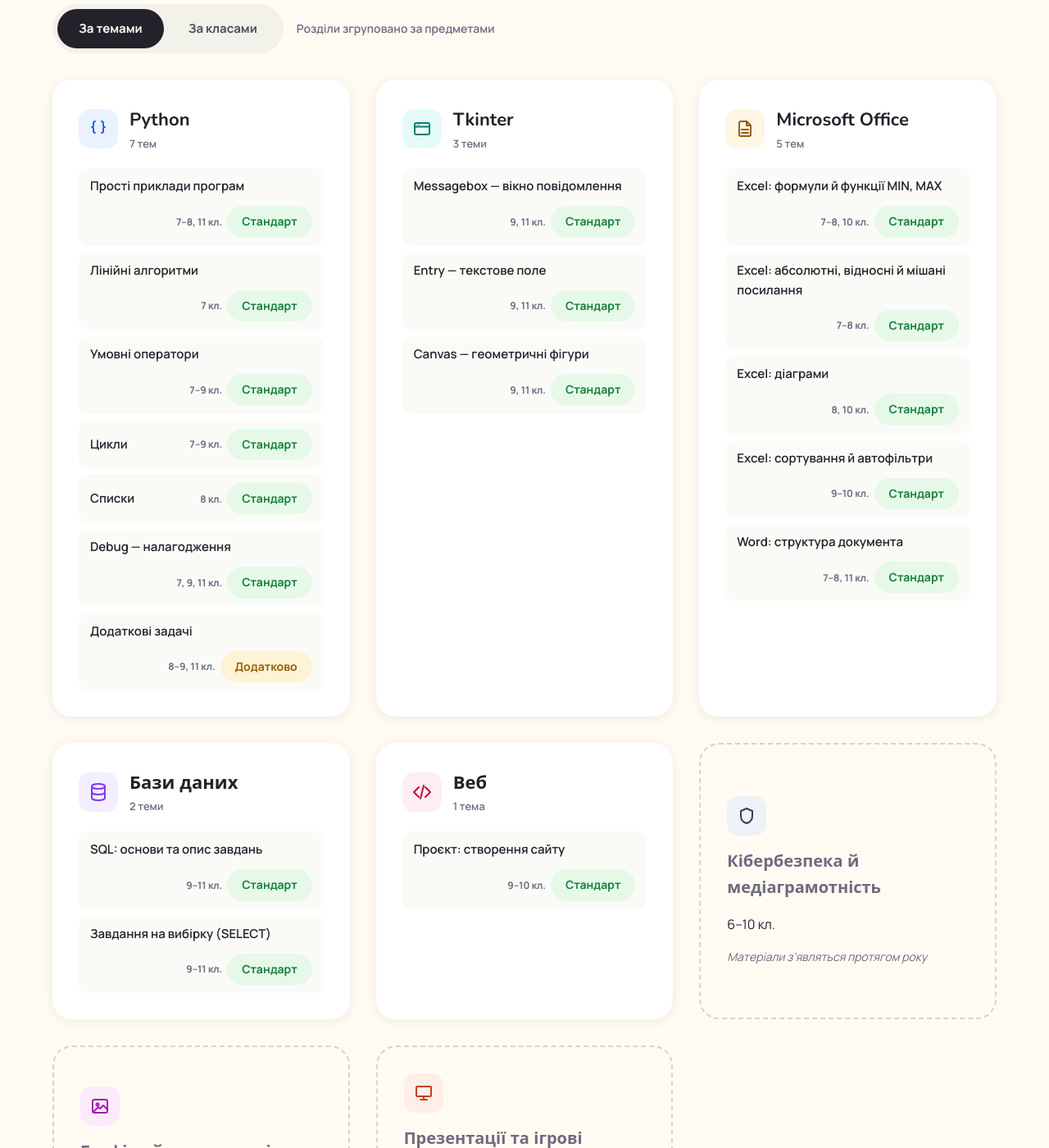
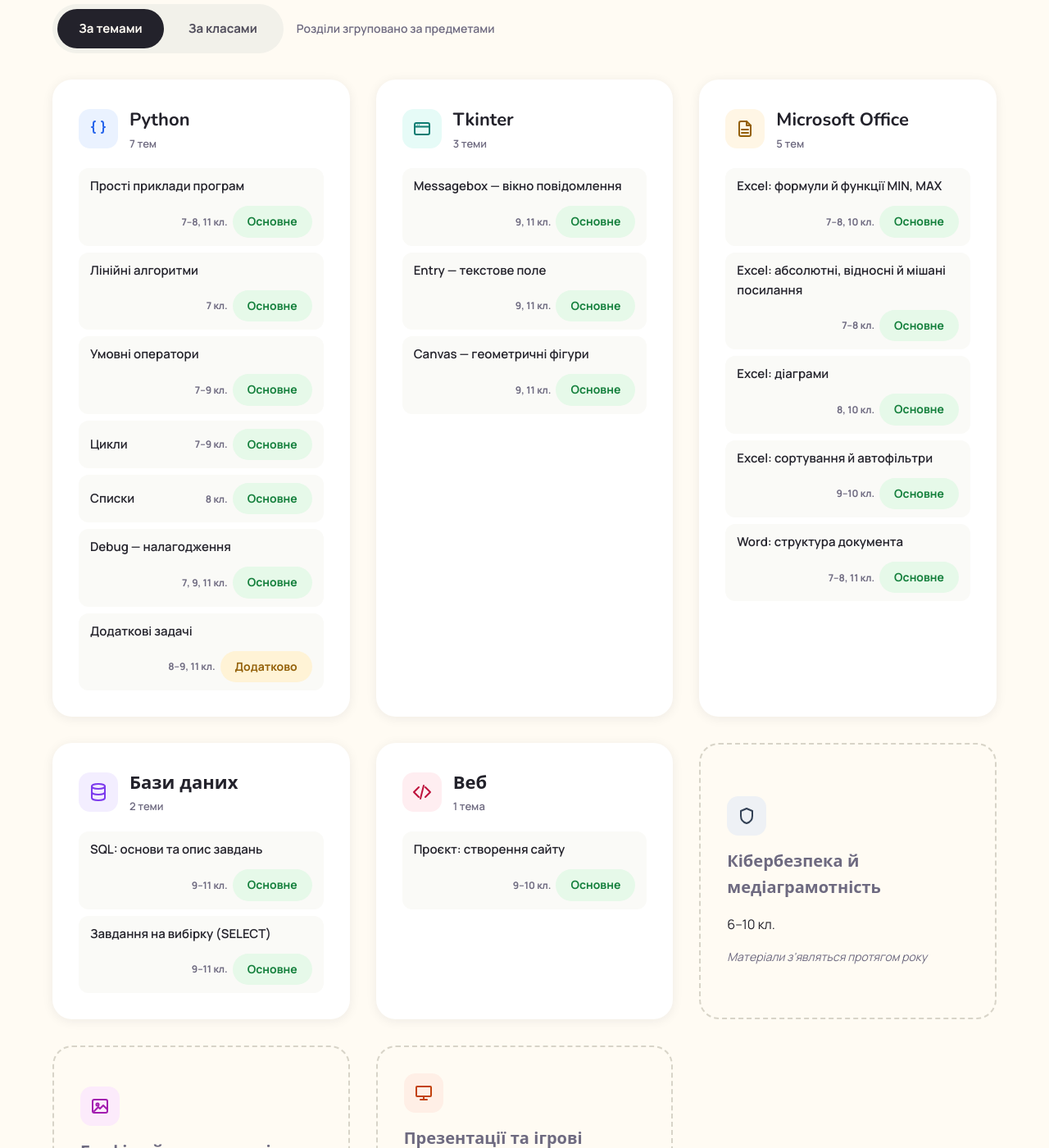
Before and after one commit to dpovod/python-tkinter-examples, a Jekyll site: the page built from docs/index.html, in a window 1280 px wide and 1400 px high, scrolled down 469 px. Shown: the whole window at 82% size. Built offline with Jekyll 4.4.1, drawn with Linux system fonts in a browser that asks for light colours.

Commit message:
Rename level badge "Стандарт" to "Основне"
Same three spots as the earlier База -> Стандарт rename (lesson page
header, home page, class pages). "Додатково" stays as-is.

```diff
--- a/docs/_includes/lesson-level-badges.html
+++ b/docs/_includes/lesson-level-badges.html
@@ -1,6 +1,6 @@
 {%- comment -%}
   Бейджі рівня уроку, згруповані за діапазонами класів:
-  «7–8 кл. Стандарт», «9 кл. Додатково» (правило 3.4 плану редизайну).
+  «7–8 кл. Основне», «9 кл. Додатково» (правило 3.4 плану редизайну).
   Вимагає include.lesson (об'єкт з _data/lessons.yml: grades, extra).
 {%- endcomment -%}
 {%- assign lesson = include.lesson -%}
@@ -71,7 +71,7 @@
 {%- endif -%}
 
 {%- if base_result != "" %}
-<span class="badge badge--level-base">{{ base_result }} кл. Стандарт</span>
+<span class="badge badge--level-base">{{ base_result }} кл. Основне</span>
 {%- endif -%}
 {%- if extra_result != "" %}
 <span class="badge badge--level-extra">{{ extra_result }} кл. Додатково</span>
--- a/docs/_layouts/class.html
+++ b/docs/_layouts/class.html
@@ -77,7 +77,7 @@
           {%- if is_extra_here -%}
           <span class="badge badge--level-extra">Додатково</span>
           {%- else -%}
-          <span class="badge badge--level-base">Стандарт</span>
+          <span class="badge badge--level-base">Основне</span>
           {%- endif -%}
         </a>
       {%- endfor -%}
--- a/docs/_layouts/home.html
+++ b/docs/_layouts/home.html
@@ -54,7 +54,7 @@
                 {%- if is_all_extra -%}
                 <span class="badge badge--level-extra">Додатково</span>
                 {%- else -%}
-                <span class="badge badge--level-base">Стандарт</span>
+                <span class="badge badge--level-base">Основне</span>
                 {%- endif -%}
               </span>
             </a>
@@ -96,7 +96,7 @@
                 {%- if is_extra_here -%}
                 <span class="badge badge--level-extra">Додатково</span>
                 {%- else -%}
-                <span class="badge badge--level-base">Стандарт</span>
+                <span class="badge badge--level-base">Основне</span>
                 {%- endif -%}
               </a>
             {%- endfor -%}
```
